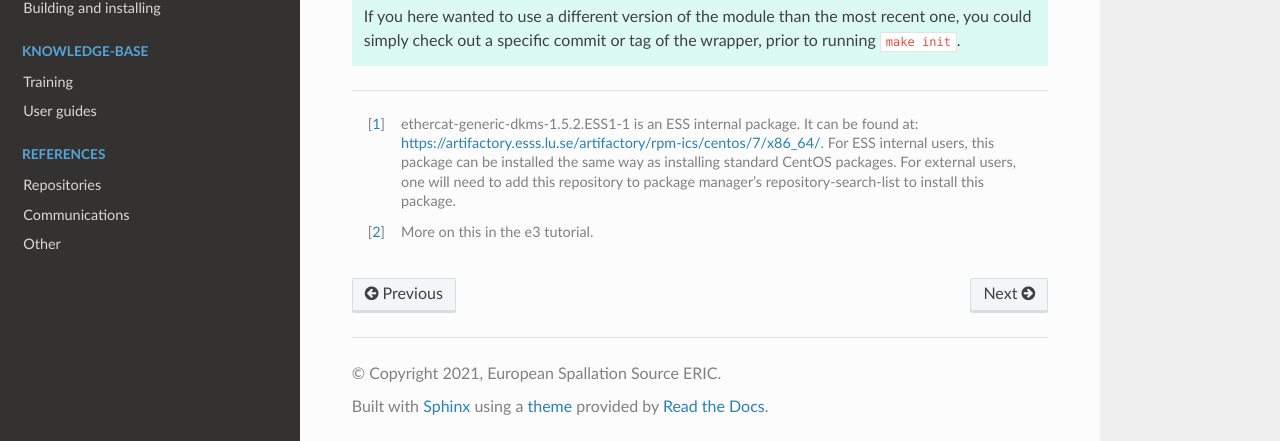
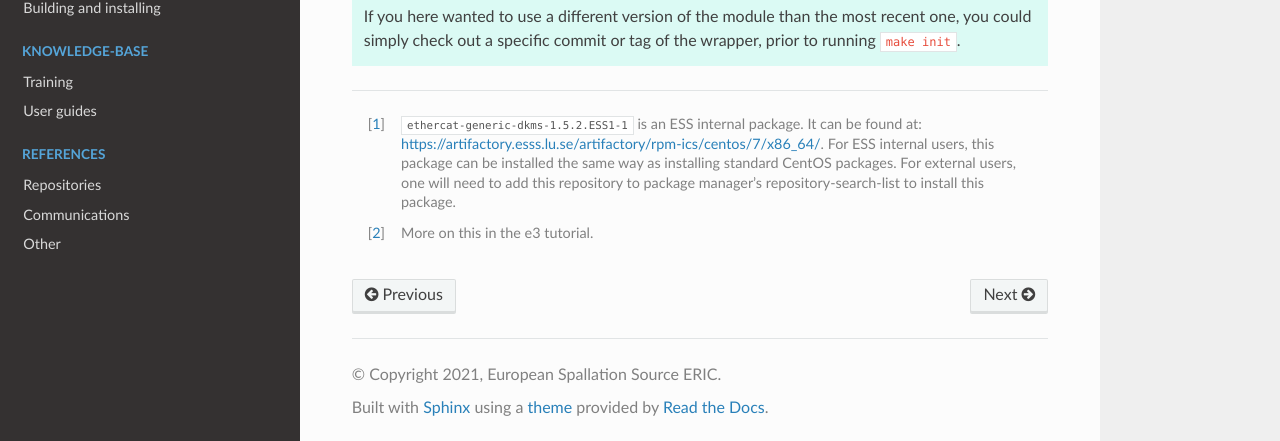
Before and after one commit to ttkorhonen/e3pages, a Sphinx documentation site: the page built from docs/quickstart/1_install.md, in a window 1280 px wide and 900 px high, scrolled down 1977 px. Shown: the part 456-897 px from the top of the window. Built offline with Sphinx 7.4.7 and the Read the Docs theme 2.0.0, drawn with Linux system fonts in a browser that asks for light colours.

````diff
--- a/docs/quickstart/1_install.md
+++ b/docs/quickstart/1_install.md
@@ -95,5 +95,5 @@ If you here wanted to use a different version of the module than the most recent
 :::
 
 
-[^prereqlist]: ethercat-generic-dkms-1.5.2.ESS1-1 is an ESS internal package. It can be found at: <https://artifactory.esss.lu.se/artifactory/rpm-ics/centos/7/x86_64/>. For ESS internal users, this package can be installed the same way as installing standard CentOS packages. For external users, one will need to add this repository to package manager’s repository-search-list to install this package.
+[^prereqlist]: ```ethercat-generic-dkms-1.5.2.ESS1-1``` is an ESS internal package. It can be found at: <https://artifactory.esss.lu.se/artifactory/rpm-ics/centos/7/x86_64/>. For ESS internal users, this package can be installed the same way as installing standard CentOS packages. For external users, one will need to add this repository to package manager’s repository-search-list to install this package.
 [^depmode]: More on this in the e3 tutorial.
````
